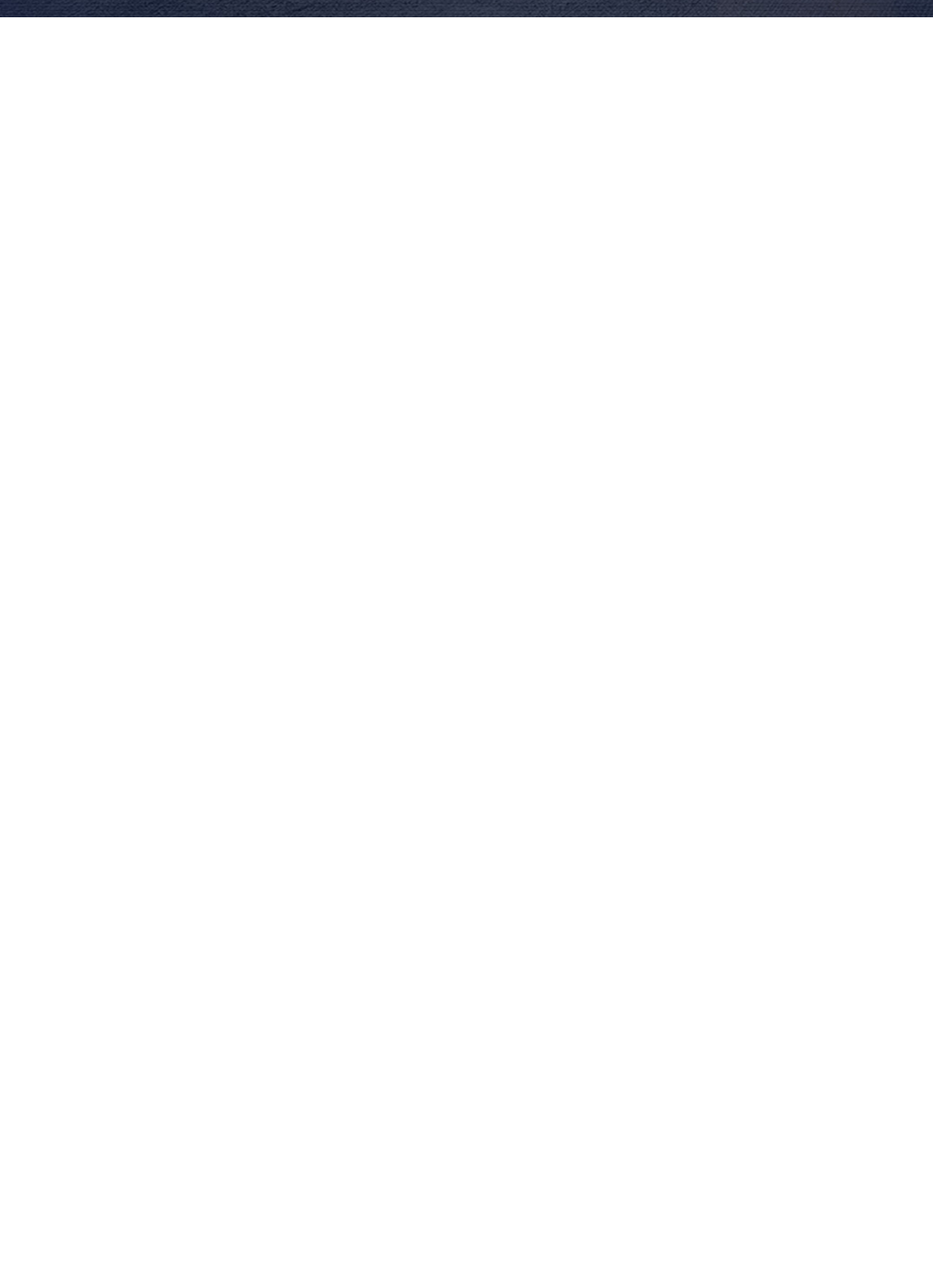
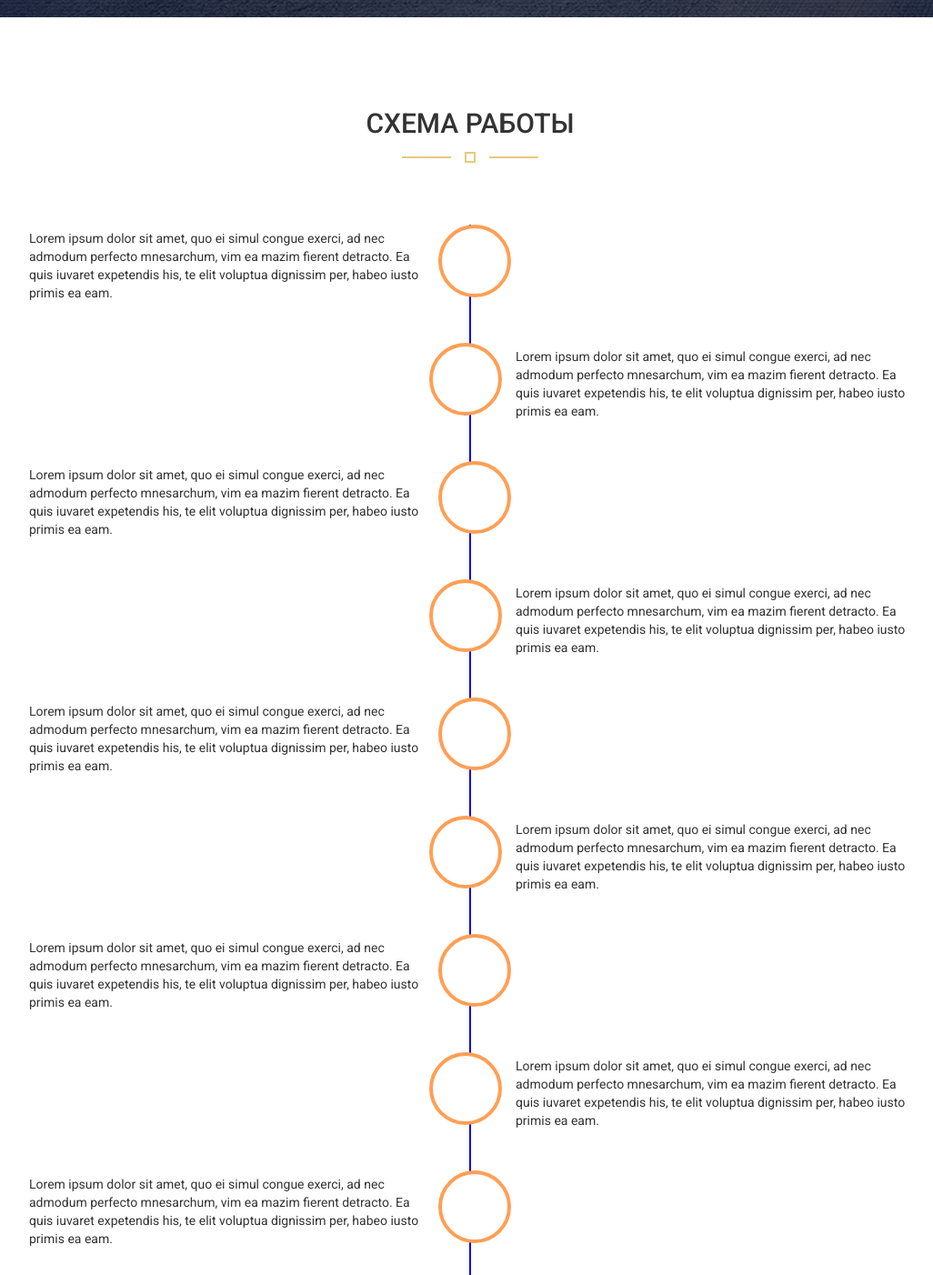
Before and after one commit to murkymao/auto, a plain HTML site: page index.html in a window 1280 px wide. Shown: the part 661-2063 px from the top of the page at 91% size, without its empty margins (123-1149 px from the left). Before the commit the page ends 800 px from the top, so only its background shows below. Drawn offline with Linux system fonts and the light colour scheme.

Commit message:
add timeline section

```diff
--- a/assets/css/style.css
+++ b/assets/css/style.css
@@ -86,3 +86,107 @@ header.container-fluid {
     font-size: 18px;
     color: #6478a9;
 }
+
+.text-round {
+    margin: 80px 0 50px 0;
+}
+
+/* The actual timeline (the vertical ruler) */
+.timeline {
+    position: relative;
+    max-width: 1100px;
+    margin: 0 auto;
+}
+
+/* The actual timeline (the vertical ruler) */
+.timeline::after {
+    content: '';
+    position: absolute;
+    width: 2px;
+    background-color: blue;
+    top: 15px;
+    bottom: 0;
+    left: 50%;
+    margin-left: -1px;
+}
+
+/* Container around content */
+.box {
+    padding: 0 20px;
+    position: relative;
+    background-color: inherit;
+    width: 50%;
+}
+
+/* The circles on the timeline */
+.box::after {
+    content: '';
+    position: absolute;
+    width: 80px;
+    height: 80px;
+    right: -45px;
+    background-color: white;
+    border: 4px solid #FF9F55;
+    top: 15px;
+    border-radius: 50%;
+    z-index: 1;
+}
+
+/* Place the container to the left */
+.left {
+    left: 0;
+}
+
+/* Place the container to the right */
+.right {
+    left: 50%;
+}
+
+
+
+
+/* Fix the circle for containers on the right side */
+.right::after {
+    left: -45px;
+}
+
+/* The actual content */
+.content {
+    padding: 20px 30px;
+    background-color: white;
+    position: relative;
+    border-radius: 6px;
+}
+
+/* Media queries - Responsive timeline on screens less than 600px wide */
+@media all and (max-width: 600px) {
+    /* Place the timelime to the left */
+    .timeline::after {
+        left: 31px;
+    }
+
+    /* Full-width containers */
+    .box {
+        width: 100%;
+        padding-left: 70px;
+        padding-right: 25px;
+    }
+
+    /* Make sure that all arrows are pointing leftwards */
+    .box::before {
+        left: 60px;
+        border: medium solid white;
+        border-width: 10px 10px 10px 0;
+        border-color: transparent white transparent transparent;
+    }
+
+    /* Make sure all circles are at the same spot */
+    .left::after, .right::after {
+        left: 15px;
+    }
+
+    /* Make all right containers behave like the left ones */
+    .right {
+        left: 0%;
+    }
+}
--- a/index.html
+++ b/index.html
@@ -62,6 +62,93 @@
     </div>
 
 </header>
+<div class="container-fluid">
+    <div class="container">
+        <div class="row centered text-round">
+            <div class="col-lg-12">
+                <h2>СХЕМА РАБОТЫ</h2>
+                <img src="assets/img/icon3.png" alt="icon">
+            </div>
+        </div>
+    </div>
+    <div class="container timeline">
+        <div class="timeline">
+            <div class="box left">
+                <div class="content">
+
+                    <p>Lorem ipsum dolor sit amet, quo ei simul congue exerci, ad nec admodum perfecto mnesarchum, vim
+                        ea mazim fierent detracto. Ea quis iuvaret expetendis his, te elit voluptua dignissim per, habeo
+                        iusto primis ea eam.</p>
+                </div>
+            </div>
+            <div class="box right">
+                <div class="content">
+
+                    <p>Lorem ipsum dolor sit amet, quo ei simul congue exerci, ad nec admodum perfecto mnesarchum, vim
+                        ea mazim fierent detracto. Ea quis iuvaret expetendis his, te elit voluptua dignissim per, habeo
+                        iusto primis ea eam.</p>
+                </div>
+            </div>
+            <div class="box left">
+                <div class="content">
+
+                    <p>Lorem ipsum dolor sit amet, quo ei simul congue exerci, ad nec admodum perfecto mnesarchum, vim
+                        ea mazim fierent detracto. Ea quis iuvaret expetendis his, te elit voluptua dignissim per, habeo
+                        iusto primis ea eam.</p>
+                </div>
+            </div>
+            <div class="box right">
+                <div class="content">
+
+                    <p>Lorem ipsum dolor sit amet, quo ei simul congue exerci, ad nec admodum perfecto mnesarchum, vim
+                        ea mazim fierent detracto. Ea quis iuvaret expetendis his, te elit voluptua dignissim per, habeo
+                        iusto primis ea eam.</p>
+                </div>
+            </div>
+            <div class="box left">
+                <div class="content">
+
+                    <p>Lorem ipsum dolor sit amet, quo ei simul congue exerci, ad nec admodum perfecto mnesarchum, vim
+                        ea mazim fierent detracto. Ea quis iuvaret expetendis his, te elit voluptua dignissim per, habeo
+                        iusto primis ea eam.</p>
+                </div>
+            </div>
+            <div class="box right">
+                <div class="content">
+
+                    <p>Lorem ipsum dolor sit amet, quo ei simul congue exerci, ad nec admodum perfecto mnesarchum, vim
+                        ea mazim fierent detracto. Ea quis iuvaret expetendis his, te elit voluptua dignissim per, habeo
+                        iusto primis ea eam.</p>
+                </div>
+            </div>
+            <div class="box left">
+                <div class="content">
+
+                    <p>Lorem ipsum dolor sit amet, quo ei simul congue exerci, ad nec admodum perfecto mnesarchum, vim
+                        ea mazim fierent detracto. Ea quis iuvaret expetendis his, te elit voluptua dignissim per, habeo
+                        iusto primis ea eam.</p>
+                </div>
+            </div>
+            <div class="box right">
+                <div class="content">
+
+                    <p>Lorem ipsum dolor sit amet, quo ei simul congue exerci, ad nec admodum perfecto mnesarchum, vim
+                        ea mazim fierent detracto. Ea quis iuvaret expetendis his, te elit voluptua dignissim per, habeo
+                        iusto primis ea eam.</p>
+                </div>
+            </div>
+            <div class="box left">
+                <div class="content">
+
+                    <p>Lorem ipsum dolor sit amet, quo ei simul congue exerci, ad nec admodum perfecto mnesarchum, vim
+                        ea mazim fierent detracto. Ea quis iuvaret expetendis his, te elit voluptua dignissim per, habeo
+                        iusto primis ea eam.</p>
+                </div>
+            </div>
+        </div>
+
+    </div>
+</div>
 
 </body>
 </html>
```
Also changed, not shown: assets/img/icon3.png (added).
